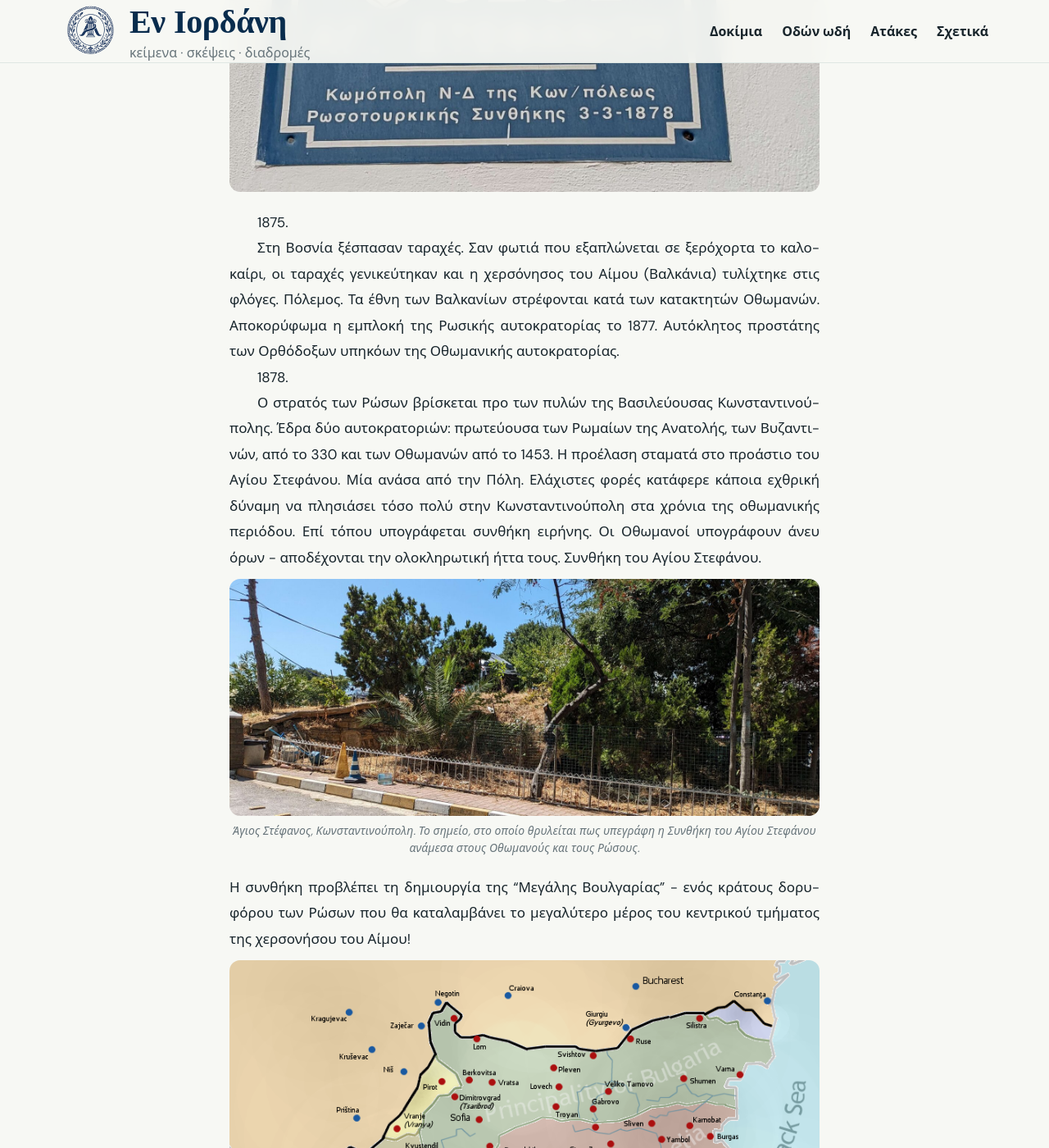
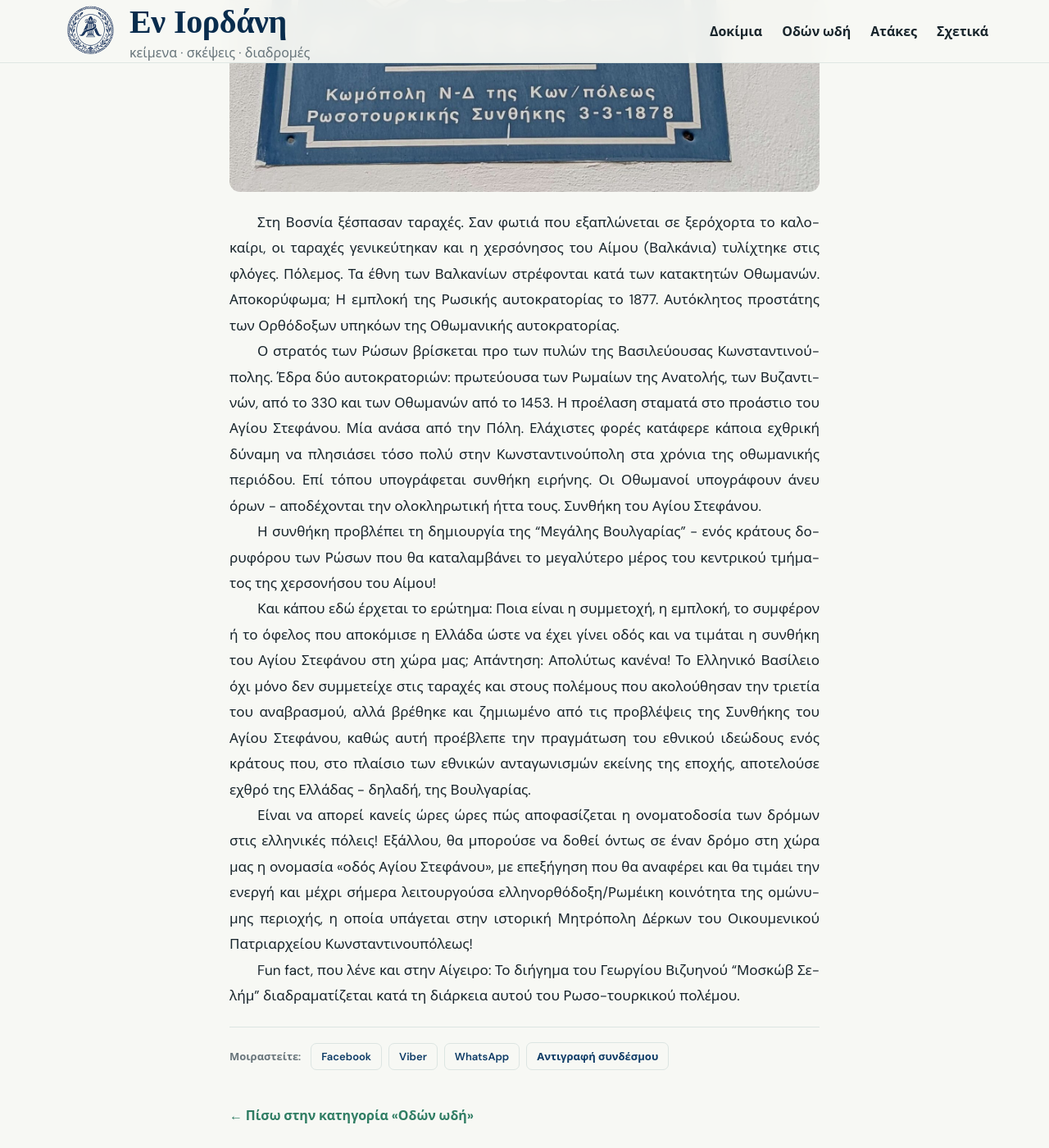
Before and after one commit to a-thrax/a-thrax.github.io, a Jekyll site: the page built from _posts/2026-10-28-odos-agiou-stefanou-komotini-nai-alla-giati.md, in a window 1280 px wide and 1400 px high, scrolled down 585 px. Shown: the whole window at 82% size. Built offline with Jekyll 4.4.1, drawn with Linux system fonts in a browser that asks for light colours; some of the changed text lies outside the part shown.

Commit message:
Update _posts/2026-10-28-odos-agiou-stefanou-komotini-nai-alla-giati.md (via Pages CMS)

```diff
--- a/_posts/2026-10-28-odos-agiou-stefanou-komotini-nai-alla-giati.md
+++ b/_posts/2026-10-28-odos-agiou-stefanou-komotini-nai-alla-giati.md
@@ -1,6 +1,6 @@
 ---
 layout: post
-title: 'Οδός "Αγίου Στεφάνου", Κομοτηνή. Ναι αλλά γιατί; '
+title: "Οδός Αγίου Στεφάνου, Κομοτηνή. Πόθεν, πώς και γιατί; "
 slug: odos-agiou-stefanou-komotini-nai-alla-giati
 topic: road
 date: 2026-10-28 12:30
@@ -13,27 +13,17 @@ excerpt: "Και κει που περπατάς στην Κομοτηνή τσο
 ![Οδός Αγίου Στεφάνου.jpg](/assets/images/odos-agioy-stefanoy-1.jpg)
 
 
-1875.
 
-Στη Βοσνία ξέσπασαν ταραχές. Σαν φωτιά που εξαπλώνεται σε ξερόχορτα το καλοκαίρι, οι ταραχές γενικεύτηκαν και η χερσόνησος του Αίμου (Βαλκάνια) τυλίχτηκε στις φλόγες. Πόλεμος. Τα έθνη των Βαλκανίων στρέφονται κατά των κατακτητών Οθωμανών. Αποκορύφωμα η εμπλοκή της Ρωσικής αυτοκρατορίας το 1877. Αυτόκλητος προστάτης των Ορθόδοξων υπηκόων της Οθωμανικής αυτοκρατορίας.
+Στη Βοσνία ξέσπασαν ταραχές. Σαν φωτιά που εξαπλώνεται σε ξερόχορτα το καλοκαίρι, οι ταραχές γενικεύτηκαν και η χερσόνησος του Αίμου (Βαλκάνια) τυλίχτηκε στις φλόγες. Πόλεμος. Τα έθνη των Βαλκανίων στρέφονται κατά των κατακτητών Οθωμανών. Αποκορύφωμα; Η εμπλοκή της Ρωσικής αυτοκρατορίας το 1877. Αυτόκλητος προστάτης των Ορθόδοξων υπηκόων της Οθωμανικής αυτοκρατορίας.
 
 
-1878.
 
 Ο στρατός των Ρώσων βρίσκεται προ των πυλών της Βασιλεύουσας Κωνσταντινούπολης. Έδρα δύο αυτοκρατοριών: πρωτεύουσα των Ρωμαίων της Ανατολής, των Βυζαντινών, από το 330 και των Οθωμανών από το 1453. Η προέλαση σταματά στο προάστιο του Αγίου Στεφάνου. Μία ανάσα από την Πόλη. Ελάχιστες φορές κατάφερε κάποια εχθρική δύναμη να πλησιάσει τόσο πολύ στην Κωνσταντινούπολη στα χρόνια της οθωμανικής περιόδου. Επί τόπου υπογράφεται συνθήκη ειρήνης. Οι Οθωμανοί υπογράφουν άνευ όρων - αποδέχονται την ολοκληρωτική ήττα τους. Συνθήκη του Αγίου Στεφάνου.
 
-![Τοποθεσία υπογραφής Αγ. Στεφ. 2 (1).jpg](/assets/images/topo8esia-ypografhs-ag-stef-2-1.jpg)
-
-*Άγιος Στέφανος, Κωνσταντινούπολη. Το σημείο, στο οποίο θρυλείται πως υπεγράφη η Συνθήκη του Αγίου Στεφάνου ανάμεσα στους Οθωμανούς και τους Ρώσους.*
-
 Η συνθήκη προβλέπει τη δημιουργία της "Μεγάλης Βουλγαρίας" - ενός κράτους δορυφόρου των Ρώσων που θα καταλαμβάνει το μεγαλύτερο μέρος του κεντρικού τμήματος της χερσονήσου του Αίμου!
 
-![Bulgaria-SanStefano_-(1878)-byTodorBozhinov.png](/assets/images/bulgaria-sanstefano-1878-bytodorbozhinov-1.png)
+Και κάπου εδώ έρχεται το ερώτημα: Ποια είναι η συμμετοχή, η εμπλοκή, το συμφέρον ή το όφελος που αποκόμισε η Ελλάδα ώστε να έχει γίνει οδός και να τιμάται η συνθήκη του Αγίου Στεφάνου στη χώρα μας; Απάντηση: Απολύτως κανένα! Το Ελληνικό Βασίλειο όχι μόνο δεν συμμετείχε στις ταραχές και στους πολέμους που ακολούθησαν την τριετία του αναβρασμού, αλλά βρέθηκε και ζημιωμένο από τις προβλέψεις της Συνθήκης του Αγίου Στεφάνου, καθώς αυτή προέβλεπε την πραγμάτωση του εθνικού ιδεώδους ενός κράτους που, στο πλαίσιο των εθνικών ανταγωνισμών εκείνης της εποχής, αποτελούσε εχθρό της Ελλάδας - δηλαδή, της Βουλγαρίας.
 
-*Τα σύνορα της Μεγάλης Βουλγαρίας σύμφωνα με τη συνθήκη του Αγίου Στεφάνου.Χάρτης: Todor Bozhinov, Wikimedia Commons, άδεια [CC BY-SA 3.0](https://creativecommons.org/licenses/by-sa/3.0/). Στο: [https://commons.wikimedia.org/wiki/File:Bulgaria-SanStefano_-(1878)-byTodorBozhinov.png](https://commons.wikimedia.org/wiki/File:Bulgaria-SanStefano_-(1878)-byTodorBozhinov.png)*
-
-Και κάπου εδώ έρχεται το ερώτημα: Ποια είναι η συμμετοχή, η εμπλοκή, το συμφέρον ή το όφελος που αποκόμισε η Ελλάδα ώστε να έχει γίνει οδός και να τιμάται η συνθήκη του Αγίου Στεφάνου στη χώρα μας; Απολύτως κανένα! Το Ελληνικό Βασίλειο όχι μόνο δεν συμμετείχε στις ταραχές και στους πολέμους που ακολούθησαν την τριετία του αναβρασμού, αλλά βρέθηκε και ζημιωμένο από τις προβλέψεις της Συνθήκης του Αγίου Στεφάνου, καθώς αυτή προέβλεπε την πραγμάτωση του εθνικού ιδεώδους ενός κράτους που, στο πλαίσιο των εθνικών ανταγωνισμών εκείνης της εποχής, αποτελούσε εχθρό της Ελλάδας - δηλαδή, της Βουλγαρίας.
-
-Είναι να απορεί κανείς ώρες ώρες πώς αποφασίζεται η ονοματοδοσία των δρόμων στις ελληνικές πόλεις! Εξάλλου, θα μπορούσε να δοθεί όντως σε έναν δρόμο η ονομασία «οδός Αγίου Στεφάνου», με επεξήγηση που θα αναφέρει και θα τιμάει την ενεργή και μέχρι σήμερα λειτουργούσα ελληνορθόδοξη/Ρωμέικη κοινότητα της ομώνυμης περιοχής, η οποία υπάγεται στην ιστορική Μητρόπολη Δέρκων του Οικουμενικού Πατριαρχείου Κωνσταντινουπόλεως!
+Είναι να απορεί κανείς ώρες ώρες πώς αποφασίζεται η ονοματοδοσία των δρόμων στις ελληνικές πόλεις! Εξάλλου, θα μπορούσε να δοθεί όντως σε έναν δρόμο στη χώρα μας η ονομασία «οδός Αγίου Στεφάνου», με επεξήγηση που θα αναφέρει και θα τιμάει την ενεργή και μέχρι σήμερα λειτουργούσα ελληνορθόδοξη/Ρωμέικη κοινότητα της ομώνυμης περιοχής, η οποία υπάγεται στην ιστορική Μητρόπολη Δέρκων του Οικουμενικού Πατριαρχείου Κωνσταντινουπόλεως!
 
 Fun fact, που λένε και στην Αίγειρο: Το διήγημα του Γεωργίου Βιζυηνού "Μοσκώβ Σελήμ" διαδραματίζεται κατά τη διάρκεια αυτού του Ρωσο-τουρκικού πολέμου.
```
